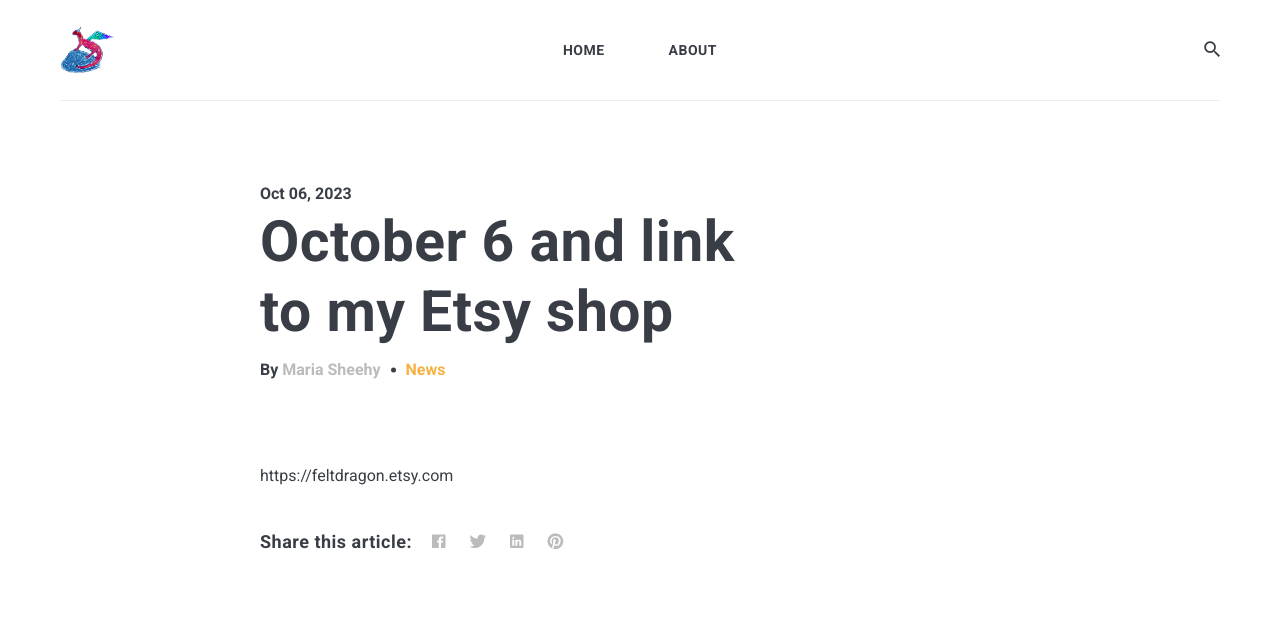
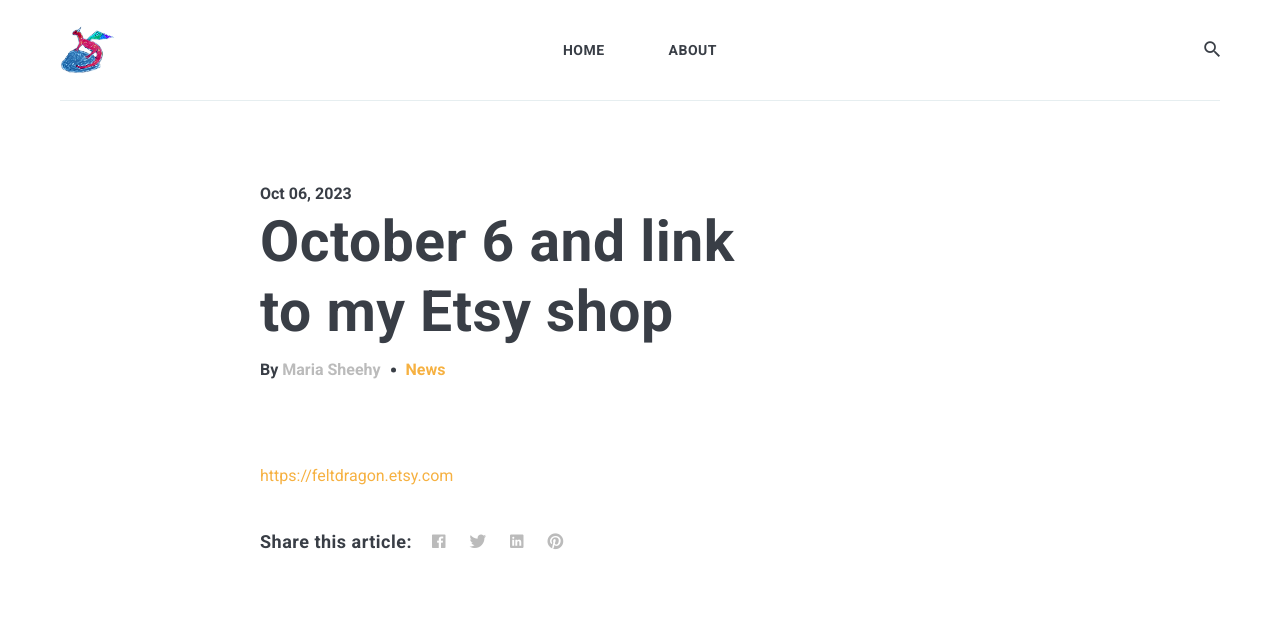
Before and after one commit to feltdragon/feltdragon.github.io, a Jekyll site: the page built from _posts/2023-10-6-EtsyLink.md, in a window 1280 px wide. Shown: the top 636 px of the page. Built offline with Jekyll 4.4.1, drawn with Linux system fonts in a browser that asks for light colours; nearby versions of some CDN libraries; grey boxes are pictures that could not be loaded.

Commit message:
real link

```diff
--- a/_posts/2023-10-6-EtsyLink.md
+++ b/_posts/2023-10-6-EtsyLink.md
@@ -4,4 +4,4 @@ title: October 6 and link to my Etsy shop
 image:
 tags: News
 ---
- https://feltdragon.etsy.com
+ <https://feltdragon.etsy.com>
```
